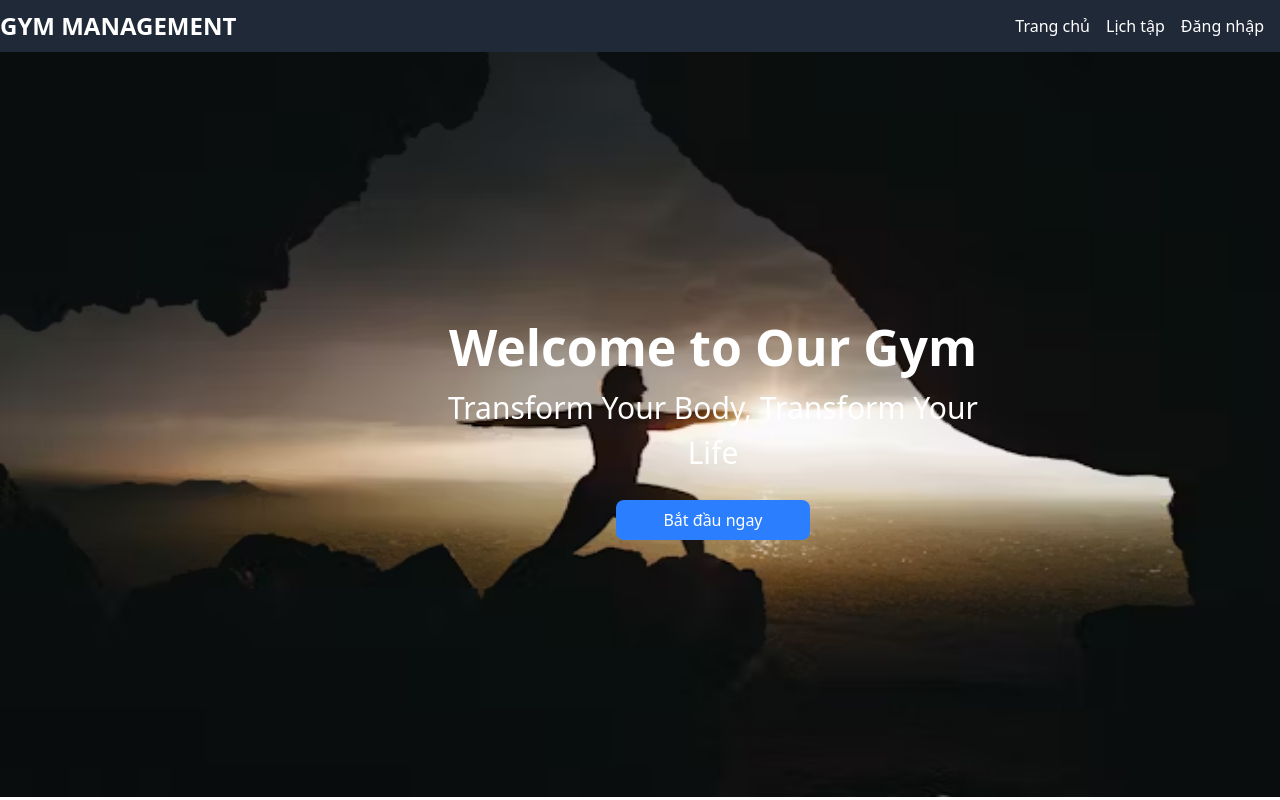
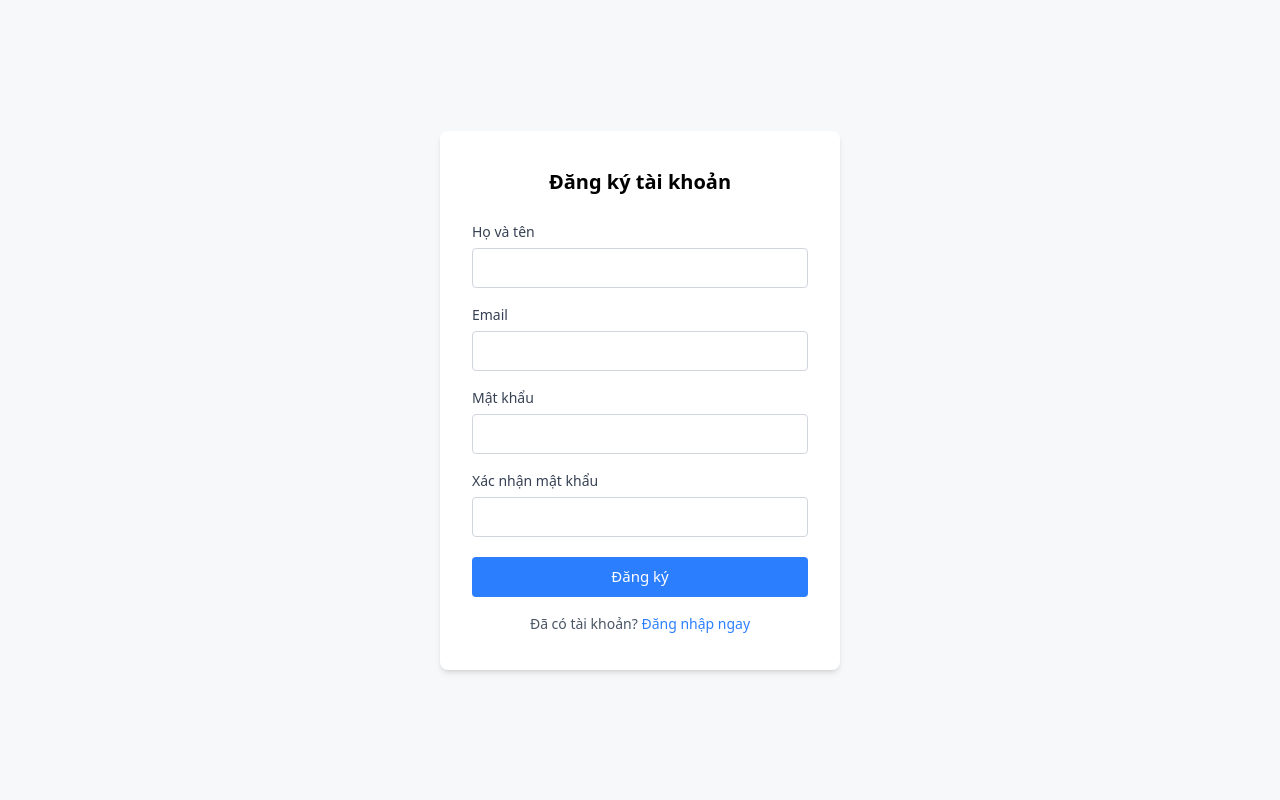
Before and after one commit to BimBipUNu/Project-React, a React (Vite) app: page / in a window 1280 px wide. Shown: the top 800 px of the page. Built offline with nearby package versions, Linux system fonts and the light colour scheme.

Commit message:
Register page layout

```diff
--- a/src/App.tsx
+++ b/src/App.tsx
@@ -1,9 +1,11 @@
-import Homepage from "./pages/homepage/Homepage";
+import Register from "./components/forms/Register";
+// import Homepage from "./pages/homepage/Homepage";
 
 function App() {
   return (
     <>
-      <Homepage />
+      {/* <Homepage /> */}
+      <Register />
     </>
   );
 }
--- /dev/null
+++ b/src/components/forms/Register.tsx
@@ -0,0 +1,66 @@
+export default function Register() {
+  return (
+    <div className="w-screen h-screen bg-[#f7f8fa] flex justify-center items-center font-sans">
+      <div className="bg-white w-[400px] rounded-[8px] shadow-md px-[32px] py-[36px] flex flex-col items-center">
+        <h1 className="text-[20px] font-bold mb-[24px]">Đăng ký tài khoản</h1>
+
+        {/* Họ và tên */}
+        <div className="w-full mb-[16px]">
+          <label className="block text-[14px] font-medium text-gray-700 mb-[6px]">
+            Họ và tên
+          </label>
+          <input
+            type="text"
+            className="w-full h-[40px] border border-gray-300 rounded-[4px] px-[10px] text-[14px] focus:outline-none focus:ring-2 focus:ring-blue-400"
+          />
+        </div>
+
+        {/* Email */}
+        <div className="w-full mb-[16px]">
+          <label className="block text-[14px] font-medium text-gray-700 mb-[6px]">
+            Email
+          </label>
+          <input
+            type="email"
+            className="w-full h-[40px] border border-gray-300 rounded-[4px] px-[10px] text-[14px] focus:outline-none focus:ring-2 focus:ring-blue-400"
+          />
+        </div>
+
+        {/* Mật khẩu */}
+        <div className="w-full mb-[16px]">
+          <label className="block text-[14px] font-medium text-gray-700 mb-[6px]">
+            Mật khẩu
+          </label>
+          <input
+            type="password"
+            className="w-full h-[40px] border border-gray-300 rounded-[4px] px-[10px] text-[14px] focus:outline-none focus:ring-2 focus:ring-blue-400"
+          />
+        </div>
+
+        {/* Xác nhận mật khẩu */}
+        <div className="w-full mb-[20px]">
+          <label className="block text-[14px] font-medium text-gray-700 mb-[6px]">
+            Xác nhận mật khẩu
+          </label>
+          <input
+            type="password"
+            className="w-full h-[40px] border border-gray-300 rounded-[4px] px-[10px] text-[14px] focus:outline-none focus:ring-2 focus:ring-blue-400"
+          />
+        </div>
+
+        {/* Nút đăng ký */}
+        <button className="w-full h-[40px] bg-blue-500 hover:bg-blue-600 text-white font-medium text-[15px] rounded-[4px] transition-all duration-200">
+          Đăng ký
+        </button>
+
+        {/* Đăng nhập */}
+        <p className="text-[14px] text-gray-600 mt-[16px]">
+          Đã có tài khoản?{" "}
+          <a href="/login" className="text-blue-500 hover:underline">
+            Đăng nhập ngay
+          </a>
+        </p>
+      </div>
+    </div>
+  );
+}
```
